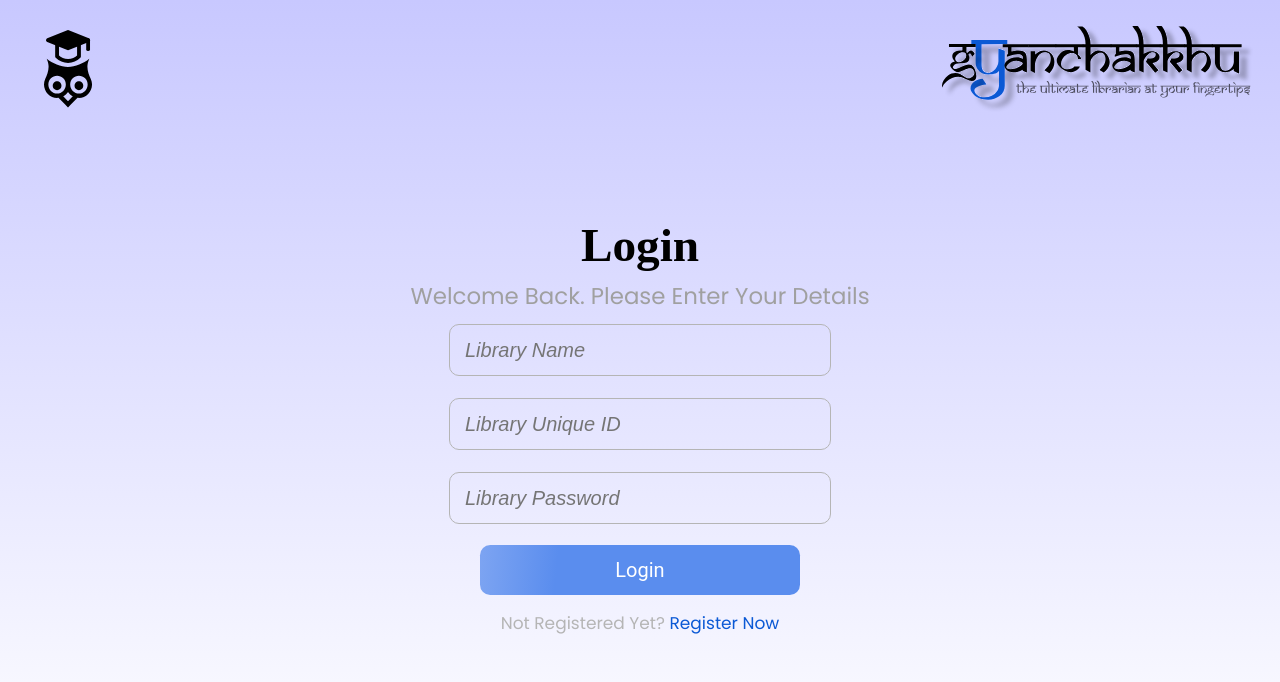
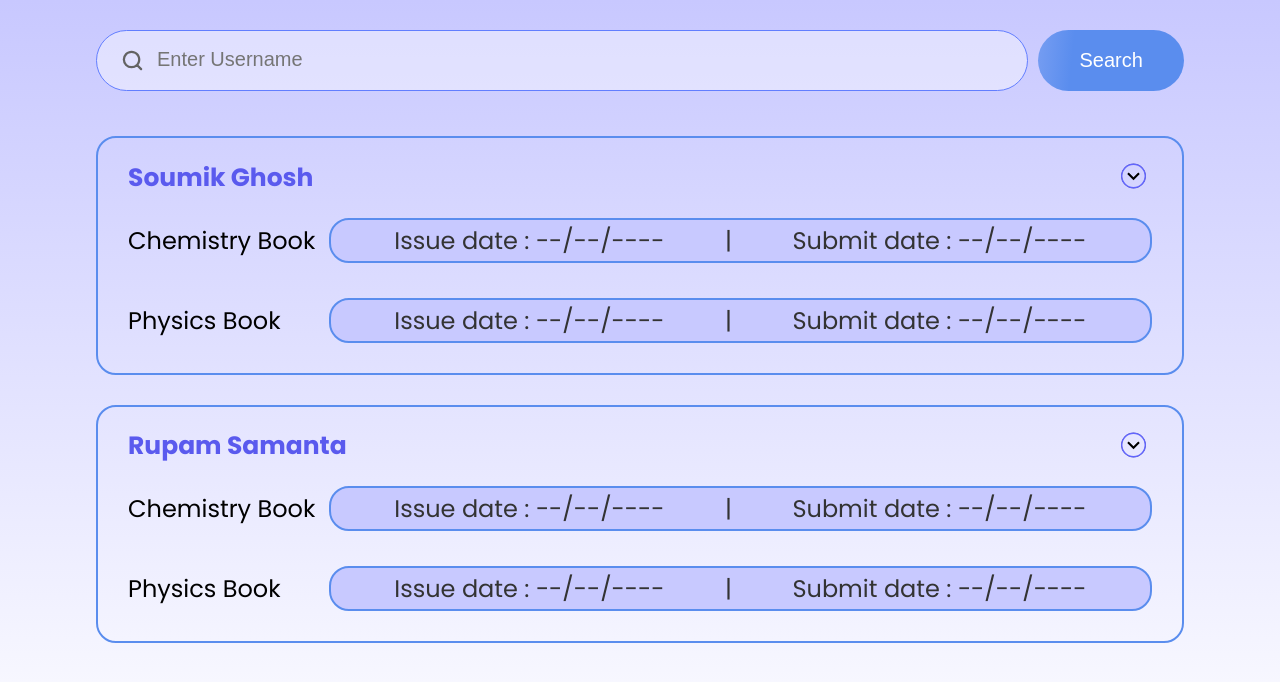
Before and after one commit to Parnab03/Gyanchakkhu-admin, a React (Vite) app in the folder Frontend/: page / in a window 1280 px wide. Shown: the top 682 px of the page. Built offline with nearby package versions, Linux system fonts and the light colour scheme; a web font is replaced by a local one.

Commit message:
User Database Added

```diff
--- a/Frontend/src/App.jsx
+++ b/Frontend/src/App.jsx
@@ -4,6 +4,7 @@ import Navbar from "./Components/CommonModule/Navbar/Navbar";
 import Footer from "./Components/CommonModule/Footer/Footer";
 import BookDatabase from "./Components/BookDatabase/BookDatabaseMain/BookDatabase";
 import RegisterBook from "./Components/BookDatabase/RegisterBook/RegisterBook";
+import UserDatabase from "./Components/UserDatabase/UserDatabase";
 
 import "./App.css";
 
@@ -15,9 +16,9 @@ function App() {
             {/* <BookDatabase /> */}
             {/* <Footer /> */}
             {/* <BookDatabase/> */}
-
+            <UserDatabase></UserDatabase>
             {/* <Register/> */}
-            <Login/>
+            {/* <Login/> */}
         </>
     );
 }
--- /dev/null
+++ b/Frontend/src/Components/UserDatabase/UserDatabase.jsx
@@ -0,0 +1,109 @@
+// import { useState } from "react";
+import search from "/searchicon.svg";
+import dropdown from "/dropdown.svg";
+import Styles from "./UserDatabase.module.css";
+const UserDatabase = () => {
+  // const [isOpen, setIsOpen] = useState(false);
+
+  return (
+    <>
+      <div className={Styles.UserDatabase}>
+        <div className={Styles.Nav}>
+          <div className={Styles.searchContainer}>
+            <img src={search} alt="Search Icon" className={Styles.searchIcon} />
+            <input
+              type="search"
+              placeholder="Enter Username"
+              className={Styles.Search}
+            />
+            <button className={Styles.searchBtn}>Search</button>
+          </div>
+        </div>
+        <div className={Styles.Udetails}>
+          <div className={Styles.nameHeader}>
+            <h2>Soumik Ghosh</h2>
+            <button className={Styles.Dbtn}>
+              <img
+                src={dropdown}
+                alt="Dropdown-button"
+                className={Styles.dimg}
+              />
+            </button>
+          </div>
+
+          <div className={Styles.detail}>
+            <div>Chemistry Book</div>
+            <div className={Styles.bookItem}>
+              <div className={Styles.dateContainer}>
+                <div className={Styles.datedetails}>
+                  Issue date : --/--/----
+                </div>
+                |
+                <div className={Styles.datedetails}>
+                  Submit date : --/--/----
+                </div>
+              </div>
+            </div>
+          </div>
+          <div className={Styles.detail1}>
+            <div>Physics Book</div>
+            <div className={Styles.bookItem}>
+              <div className={Styles.dateContainer}>
+                <div className={Styles.datedetails}>
+                  Issue date : --/--/----
+                </div>
+                |
+                <div className={Styles.datedetails}>
+                  Submit date : --/--/----
+                </div>
+              </div>
+            </div>
+          </div>
+        </div>
+
+        <div className={Styles.Udetails}>
+          <div className={Styles.nameHeader}>
+            <h2>Rupam Samanta</h2>
+            <button className={Styles.Dbtn}>
+              <img
+                src={dropdown}
+                alt="Dropdown-button"
+                className={Styles.dimg}
+              />
+            </button>
+          </div>
+
+          <div className={Styles.detail}>
+            <div>Chemistry Book</div>
+            <div className={Styles.bookItem}>
+              <div className={Styles.dateContainer}>
+                <div className={Styles.datedetails}>
+                  Issue date : --/--/----
+                </div>
+                |
+                <div className={Styles.datedetails}>
+                  Submit date : --/--/----
+                </div>
+              </div>
+            </div>
+          </div>
+          <div className={Styles.detail1}>
+            <div>Physics Book</div>
+            <div className={Styles.bookItem}>
+              <div className={Styles.dateContainer}>
+                <div className={Styles.datedetails}>
+                  Issue date : --/--/----
+                </div>
+                |
+                <div className={Styles.datedetails}>
+                  Submit date : --/--/----
+                </div>
+              </div>
+            </div>
+          </div>
+        </div>
+      </div>
+    </>
+  );
+};
+export default UserDatabase;
--- /dev/null
+++ b/Frontend/src/Components/UserDatabase/UserDatabase.module.css
@@ -0,0 +1,128 @@
+body {
+  margin: 0;
+  padding: 0;
+}
+
+.UserDatabase {
+  display: flex;
+  flex-direction: column;
+  align-items: center;
+  justify-content: flex-start;
+  position: relative;
+  top: 0;
+}
+
+.Nav {
+  width: 100%;
+  display: flex;
+  justify-content: center;
+  padding: 20px 0;
+}
+
+.searchContainer {
+  width: 85%;
+  position: relative;
+  display: flex;
+  align-items: center;
+  justify-content: space-between;
+  margin: 0 auto;
+  padding: 10px;
+}
+
+.searchIcon {
+  position: absolute;
+  left: 35px;
+  height: 23px;
+  width: 23px;
+  color: #888;
+  font-size: 20px;
+  pointer-events: none;
+}
+
+.Search {
+  width: 100%;
+  height: 61px;
+  padding: 8px 12px 10px 60px;
+  font-size: 20px;
+  border: 1px solid #627eff;
+  border-radius: 59px;
+  outline: none;
+  transition: border-color 0.2s ease-in-out;
+  background: rgba(255, 255, 255, 0.4);
+  color: #636363;
+}
+
+.searchBtn {
+  height: 61px;
+  width: 170px;
+  border: none;
+  border-radius: 59px;
+  margin-left: 10px;
+  color: white;
+  background: linear-gradient(
+    276deg,
+    #5a8dee 75.7%,
+    rgba(255, 255, 255, 0.15) 180.24%
+  );
+  cursor: pointer;
+  font-size: 20px;
+}
+.Udetails {
+  border: 2px solid #5a8dee;
+  border-radius: 20px;
+  padding: 30px;
+  padding-top: 0px;
+  margin: 15px 0;
+  width: 80%;
+}
+h2 {
+  color: #5a5aee;
+  font-size: 25px;
+}
+
+
+.bookItem {
+  background: #c8c9ff;
+  border: 2px solid #5a8dee;
+  border-radius: 20px;
+  width: 80%;
+
+}
+
+.dateContainer {
+  display: flex;
+  justify-content: space-evenly;
+  color: #333;
+  padding: 3px;
+}
+
+.detail {
+  display: flex;
+  color: #000;
+  justify-content: space-between;
+  font-size: 24px;
+  text-align: center;
+  margin-block-end: 35px;
+  align-items: center;
+}
+.detail1{
+  display: flex;
+  color: #000;
+  justify-content: space-between;
+  font-size: 24px;
+  text-align: center;
+  align-items: center;
+}
+.nameHeader {
+  display: flex;
+  justify-content: space-between;
+}
+.Dbtn {
+  background-color: transparent;
+  outline: none;
+  border: 0px solid;
+}
+.dimg {
+  width: 25px;
+  height: 60px;
+}
```
Also changed, not shown: Frontend/public/dropdown.svg (added), Frontend/public/searchicon.svg (added).
